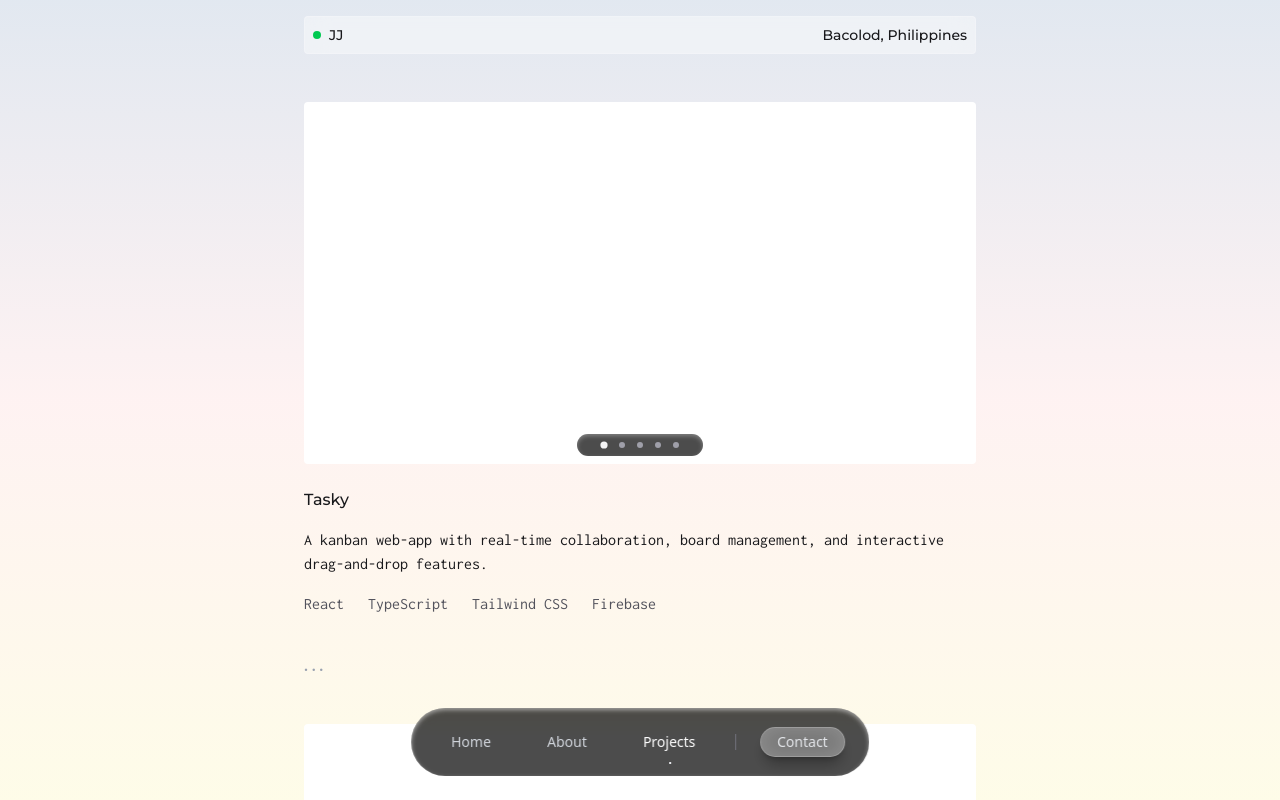
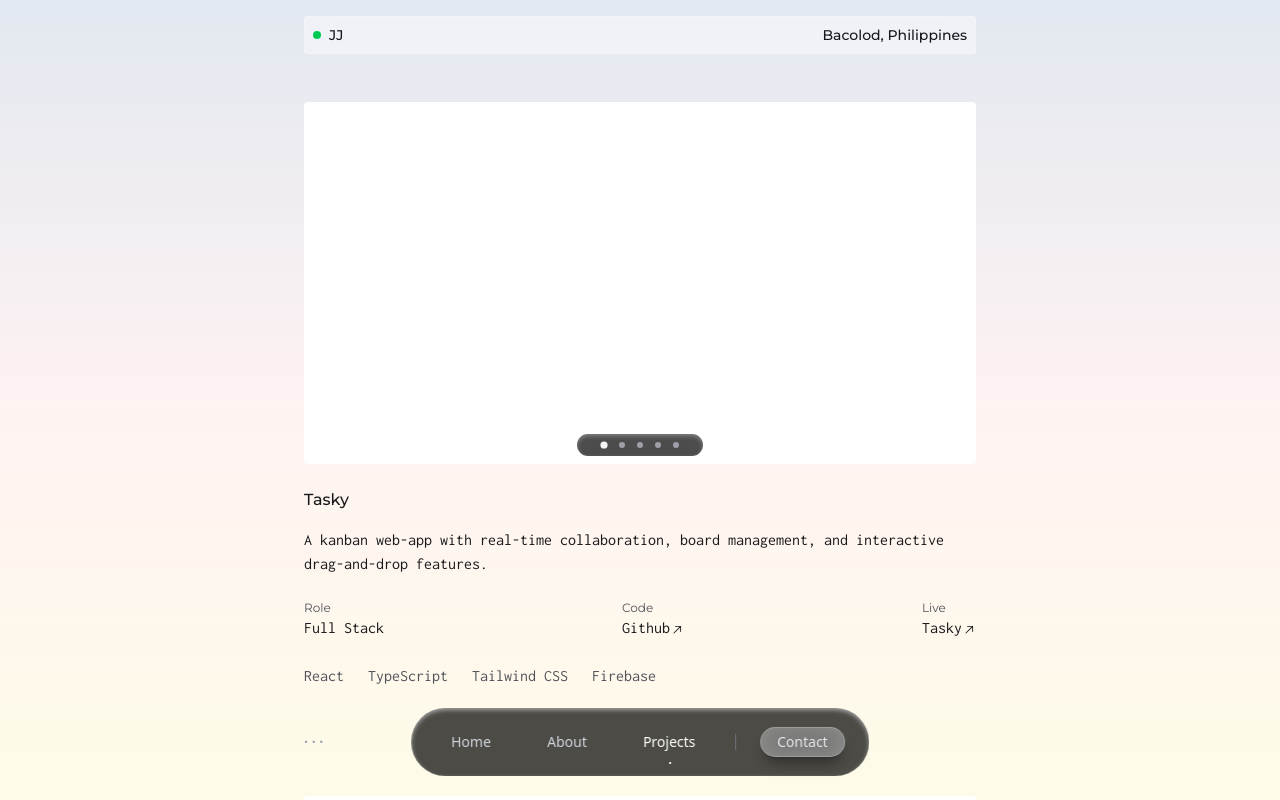
Before and after one commit to gen1chiro/portfolio, a Next.js app: page /projects in a window 1280 px wide. Shown: the top 800 px of the page. Built offline with nearby package versions, Linux system fonts and the light colour scheme.

Commit message:
chore: setup project links

```diff
--- a/app/globals.css
+++ b/app/globals.css
@@ -50,3 +50,7 @@
 @utility icon {
     @apply text-5xl z-20;
 }
+
+@utility project-link {
+    @apply hover:underline decoration-dotted decoration-zinc-600;
+}
--- a/components/projects/project-tile.tsx
+++ b/components/projects/project-tile.tsx
@@ -1,14 +1,35 @@
 import Carousel from "@/components/projects/carousel";
 import type { ProjectTileProps } from "@/types";
+import { GoArrowUpRight } from "react-icons/go";
 
 export default function ProjectTile({project}: ProjectTileProps) {
-    const { title, description, liveLink, repoLink, tags } = project;
+    const { title, description, role, liveLink, repoLink, tags } = project;
 
     return (
         <div className="w-full flex flex-col gap-4 text-sm sm:text-base">
             <Carousel />
             <h1 className='font-medium'>{title}</h1>
             <p>{description}</p>
+            <div className='flex justify-between items-center my-2'>
+                <div>
+                    <h1 className='text-xs text-zinc-600'>Role</h1>
+                    <p>{role}</p>
+                </div>
+                <div>
+                    <h1 className='text-xs text-zinc-600'>Code</h1>
+                    <a href={repoLink} target='_blank' className='project-link flex items-center'>
+                        <p>Github</p>
+                        <GoArrowUpRight className="text-sm font-light text-zinc-900 mt-1"/>
+                    </a>
+                </div>
+                <div>
+                    <h1 className='text-xs text-zinc-600'>Live</h1>
+                    <a href={liveLink} target='_blank' className='project-link flex items-center'>
+                        <p>{title}</p>
+                        <GoArrowUpRight className="text-sm font-light text-zinc-900 mt-1"/>
+                    </a>
+                </div>
+            </div>
             <div className="flex justify-start items-center gap-6">
                 {
                     tags.map((tag, index) => (
--- a/lib/data/index.tsx
+++ b/lib/data/index.tsx
@@ -133,6 +133,7 @@ export const projectData: Project[] = [
         id: 1,
         title: 'Tasky',
         description: 'A kanban web-app with real-time collaboration, board management, and interactive drag-and-drop features.',
+        role: 'Full Stack',
         liveLink: 'https://tasky-cyan-ten.vercel.app/',
         repoLink: 'https://github.com/gen1chiro/tasky-v2',
         tags: ['React', 'TypeScript', 'Tailwind CSS', 'Firebase'],
@@ -141,6 +142,7 @@ export const projectData: Project[] = [
         id: 2,
         title: 'Lumio',
         description: 'An online movie search app powered by the TMDB API, featuring dynamic search and detailed movie information.',
+        role: 'Frontend',
         liveLink: 'https://lumio-tmdb.vercel.app/',
         repoLink: 'https://github.com/gen1chiro/lumio-tmdb',
         tags: ['React', 'TypeScript', 'Tailwind CSS', 'TMDB API'],
--- a/types/index.ts
+++ b/types/index.ts
@@ -62,6 +62,7 @@ export type Project = {
     id: number;
     title: string;
     description: string;
+    role: string;
     liveLink: string;
     repoLink: string;
     tags: string[];
```
